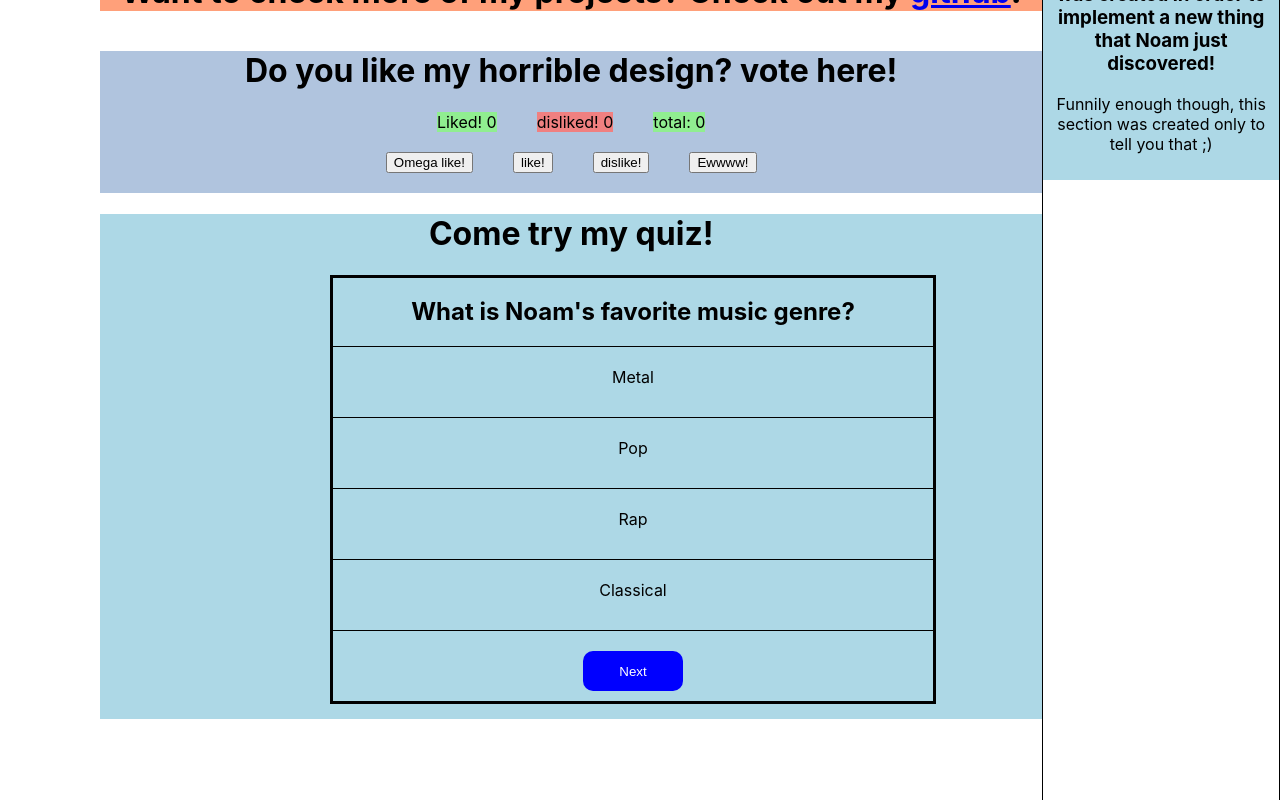
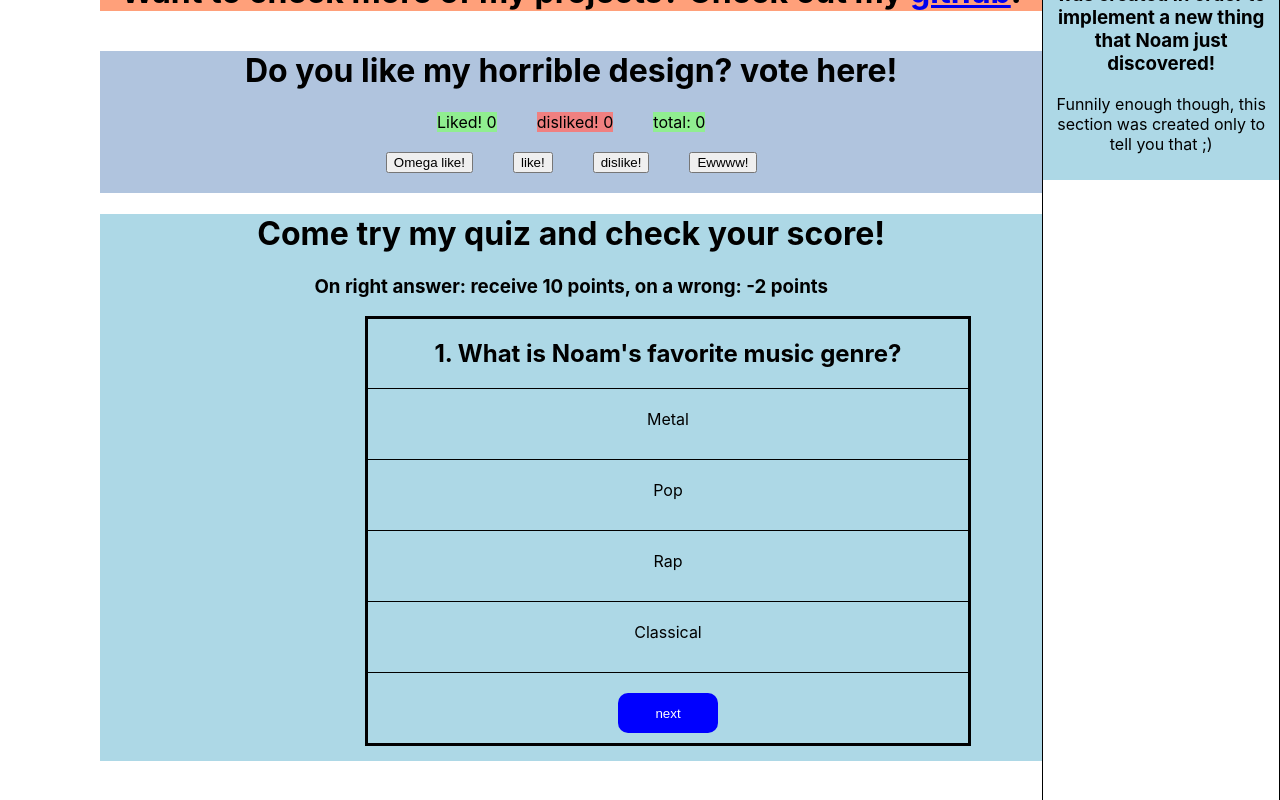
Before and after one commit to Noam-Musba/Noams-Page, a React (Create React App) app: page / in a window 1280 px wide. Shown: the part 884-1684 px from the top of the page. Built offline with nearby package versions, Linux system fonts and the light colour scheme.

Commit message:
Update Quiz.js
1. Score mechanism.
2. Minor changes.

```diff
--- a/src/components/Quiz.js
+++ b/src/components/Quiz.js
@@ -4,30 +4,31 @@ import React, { useState } from "react";
 function Quiz() {
   const [questionNumber, setQuestionNumber] = useState(0);
   const [selectedAnswer, setSelectedAnswer] = useState(null);
+  const [score, setScore] = useState(0);
 
   const questions = [
     {
-      question: "What is Noam's favorite music genre?",
+      question: "1. What is Noam's favorite music genre?",
       options: ["Metal", "Pop", "Rap", "Classical"],
       answer: 0,
     },
     {
-      question: "Where did Noam travel to?",
+      question: "2. Where did Noam travel to?",
       options: ["Madrid", "Paris", "Whole western Europe", "London"],
       answer: 3,
     },
     {
-      question: "What is Noam's favorite soccer team?",
+      question: "3. What is Noam's favorite soccer team?",
       options: ["Chelsea", "Arsenal", "Manchester United", "Barcelona"],
       answer: 2,
     },
     {
-      question: "What is Noam's favorite NBA team?",
+      question: "4. What is Noam's favorite NBA team?",
       options: ["LA Lakers", "Boston Celtics", "Chicago Bulls", "GS Warriors"],
       answer: 3,
     },
     {
-      question: "What is Noam's favorite alcohol drink?",
+      question: "5. What is Noam's favorite alcohol drink?",
       options: ["Whiskey", "Vodka", "Gin", "Rum"],
       answer: 0,
     },
@@ -36,6 +37,11 @@ function Quiz() {
 
   const handleChosenOption = (index) => {
     setSelectedAnswer(index);
+    if (questions[questionNumber].answer === index) {
+      setScore((prevScore) => prevScore + 10);
+    } else {
+      setScore((prevScore) => prevScore - 2);
+    }
   };
 
   const handleNextQuestion = () => {
@@ -44,6 +50,7 @@ function Quiz() {
   };
 
   const handleResetQuiz = () => {
+    setScore(0);
     setSelectedAnswer(null);
     setQuestionNumber(0);
   };
@@ -56,7 +63,7 @@ function Quiz() {
         style={{
           border: "3px solid black",
           width: "600px",
-          marginLeft: "230px",
+          marginLeft: "265px",
         }}
       >
         <h2>{question}</h2>
@@ -95,11 +102,11 @@ function Quiz() {
               backgroundColor: "blue",
               cursor: "pointer",
               border: "none",
-              borderRadius: "10px"
+              borderRadius: "10px",
             }}
             onClick={handleNextQuestion}
           >
-            Next
+            {questionNumber === questions.length - 1 ? "Finish" : "next"}
           </button>
         </div>
       </div>
@@ -108,12 +115,21 @@ function Quiz() {
 
   return (
     <div style={{ backgroundColor: "lightblue", paddingBottom: "15px" }}>
-      <h1>Come try my quiz!</h1>
+      <h1>Come try my quiz and check your score!</h1>
+      <h3>On right answer: receive 10 points, on a wrong: -2 points</h3>
       {questionNumber < questions.length ? (
         renderQuestion()
       ) : (
         <div>
           <h2>QUIZ COMPLETED!</h2>
+          <h3>Your final score is: {score}</h3>
+          {score < 50 ? (
+            <h4>Better luck next time!</h4>
+          ) : score > 50 ? (
+            <h4>It is not nice to cheat! ;) </h4>
+          ) : (
+            <h4>Perfect score! Good job!</h4>
+          )}
           <button onClick={handleResetQuiz}>Start Over</button>
         </div>
       )}
```
